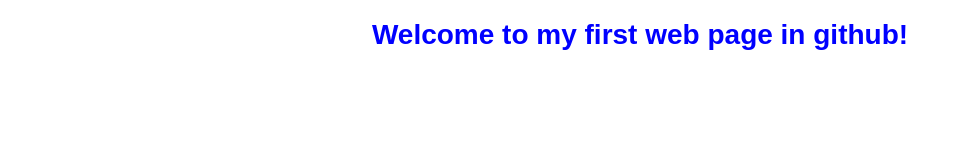
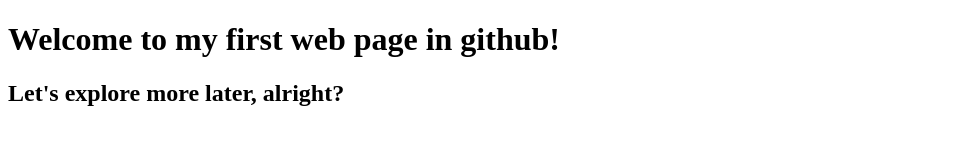
Before and after one commit to simonkb/simonkb.github.io, a plain HTML site: page index.html in a window 1280 px wide. Shown: the whole page, without its empty margins (0-961 px from the left). Drawn offline with Linux system fonts and the light colour scheme.

Commit message:
Added h2

```diff
--- a/index.html
+++ b/index.html
@@ -3,7 +3,7 @@
     <head>
         <title>My site</title>
         <style>
-            h1 {
+            h1 h2 {
                 text-align: center;
                 color:blue;
                 font-size: 28px;
@@ -15,5 +15,7 @@
     </head>
     <body>
         <h1>Welcome to my first web page in github!</h1>
+        <h2>Let's explore more later, alright?</h2>
+
     </body>
 </html>
```
